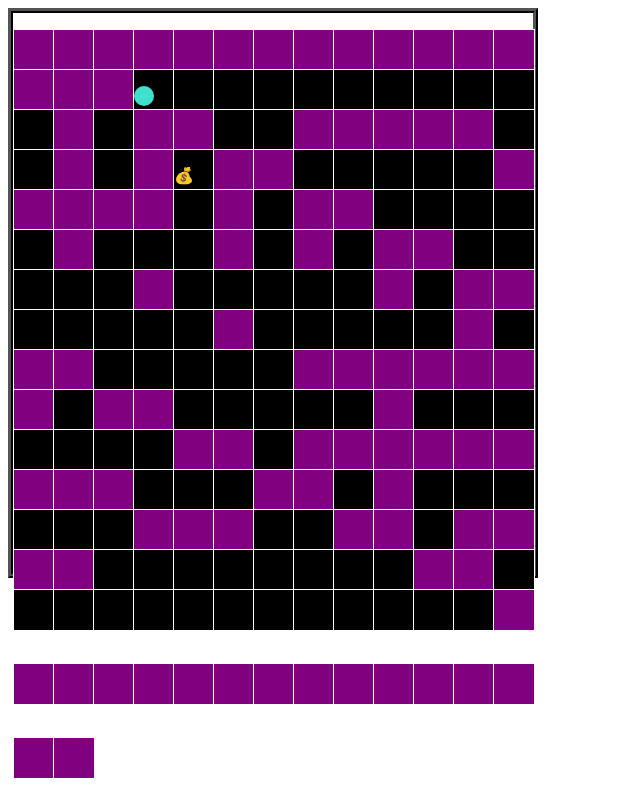
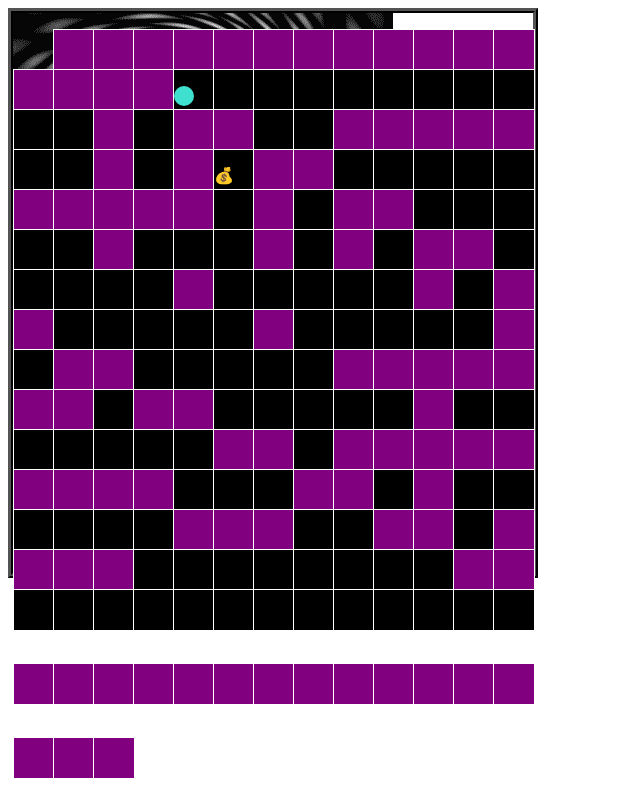
Before and after one commit to shanon-richet/amazeing, a plain HTML site: page index.html in a window 1280 px wide. Shown: the whole page, without its empty margins (0-640 px from the left). Drawn offline with Linux system fonts and the light colour scheme.

Commit message:
Update index.html

```diff
--- a/index.html
+++ b/index.html
@@ -9,6 +9,7 @@
 </head>
 <body>
     <main>
+        <object data= "/illusion.gif"></object>
     </main>
     <script src= "main.js"></script>
 </body>
```
